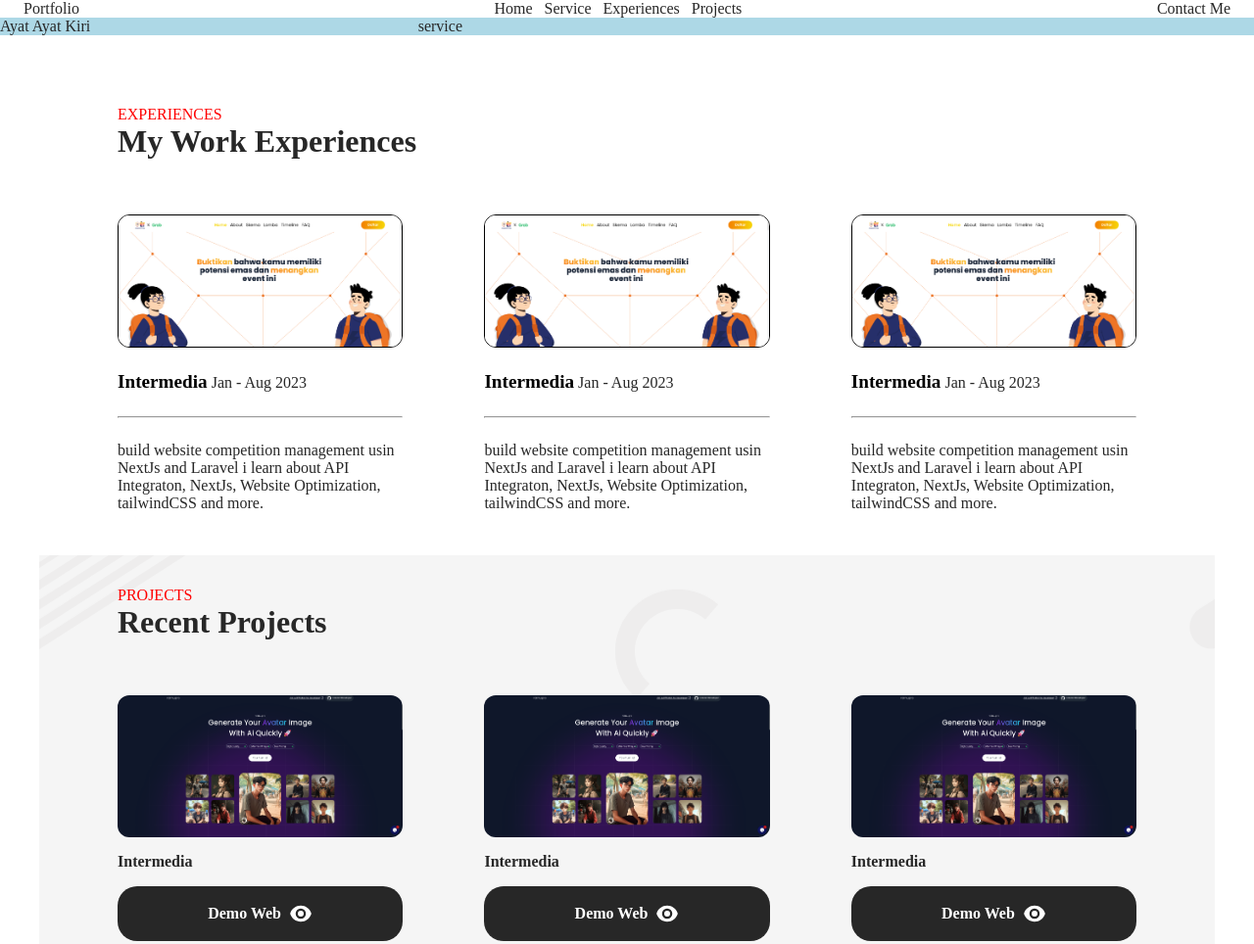
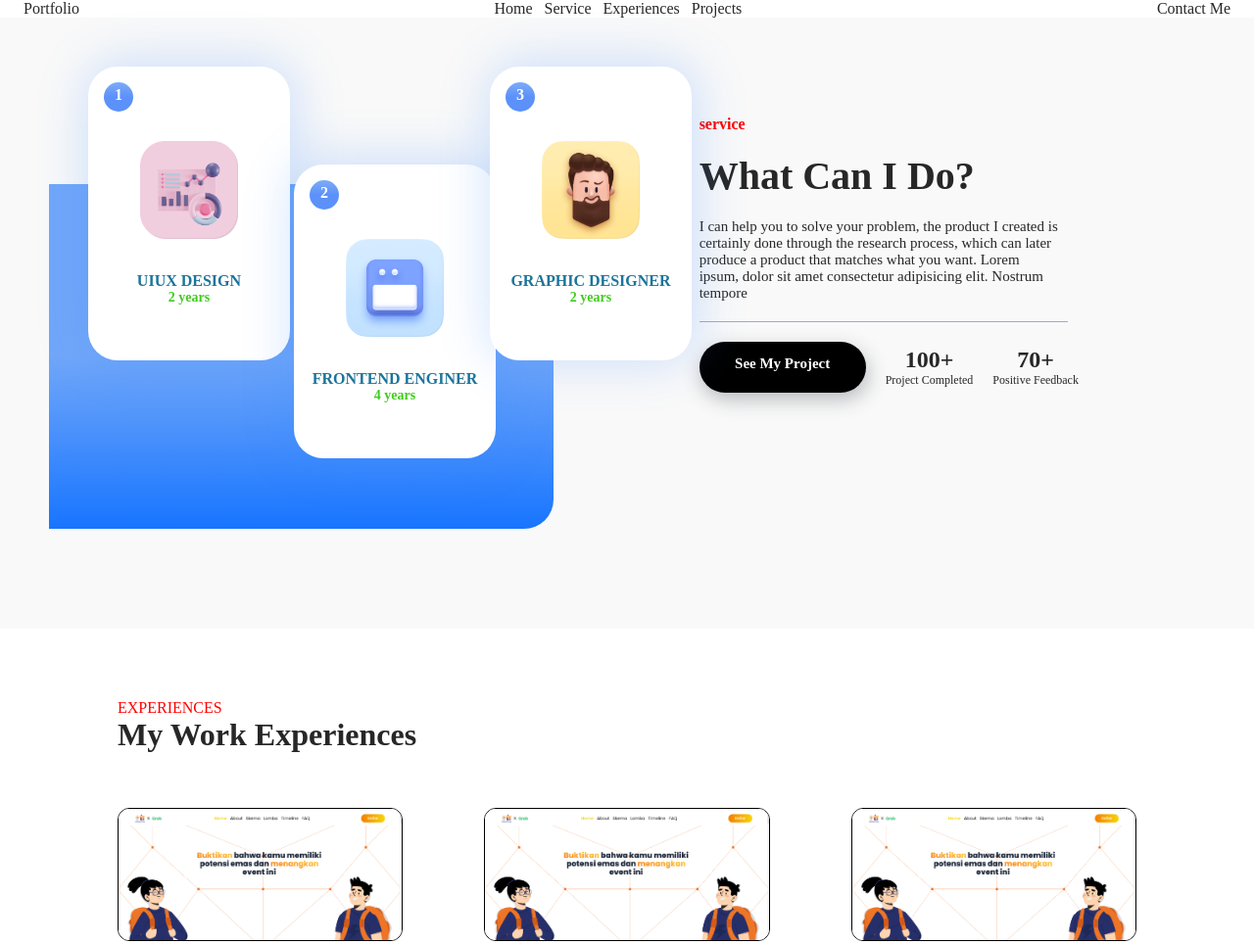
Before and after one commit to intermediaamikom/besmart-2024, a plain HTML site: page portfolio/index.html in a window 1280 px wide. Shown: the top 964 px of the page at 98% size. Drawn offline with Linux system fonts and the light colour scheme.

Commit message:
Adding Second Section

```diff
--- a/portfolio/index.css
+++ b/portfolio/index.css
@@ -4,6 +4,192 @@
     box-sizing: border-box;
     color:#272727;
 }
+
+/*
+   Start Bagian Bintang
+*/
+
+/* LEFT SECTION*/
+#second-section{
+    min-height: 78vh;
+    display: flex;
+    flex-direction: row;
+    background-color:#f9f9f9;
+    padding: 50px 50px 50px 50px;
+}
+
+#left-section{
+    position: relative;
+    width: 60%;
+}
+
+.blue-rectangle{
+    position: absolute;
+    margin-top: 120px;
+    background-image: linear-gradient(rgba(113, 167, 249, 1), rgba(113, 167, 249, 1), rgba(24, 117, 255, 1));
+    height: 44vh;
+    width:80%;
+    border-radius: 0 30px 30px 0;
+}
+
+#card-1{
+    left: 40px;
+    position: absolute;
+    background-color: white;
+    height: 300px;
+    width: 32%;
+    border-radius: 30px;
+    box-shadow: 2px -2px 51px 3px rgba(58, 137, 255, 0.24);
+    text-align: center;
+}
+
+#card-1 .round-number{
+    margin: 16px 0 0 16px;
+    padding-top: 4px;
+    background-image: linear-gradient(rgb(125, 172, 247), rgb(92, 145, 250), rgb(92, 145, 250));
+    height: 30px;
+    width: 30px;
+    border-radius: 20px;
+    text-align: center;
+    color: white;
+    font-weight: 600;
+}
+
+#card-2{
+    position: absolute;
+    left: 250px;
+    top: 100px;
+    background-color: white;
+    height: 300px;
+    width: 32%;
+    border-radius: 30px;
+    box-shadow: 2px -2px 51px 3px rgba(58, 137, 255, 0.24);
+    text-align: center;
+}
+
+#card-2 .round-number{
+    margin: 16px 0 0 16px;
+    padding-top: 4px;
+    background-image: linear-gradient(rgb(125, 172, 247), rgb(92, 145, 250), rgb(92, 145, 250));
+    height: 30px;
+    width: 30px;
+    border-radius: 20px;
+    text-align: center;
+    color: white;
+    font-weight: 600;
+}
+
+#card-3{
+    left: 450px;
+    position: absolute;
+    background-color: white;
+    height: 300px;
+    width: 32%;
+    border-radius: 30px;
+    box-shadow: 2px -2px 51px 3px rgba(58, 137, 255, 0.24);
+    text-align: center;
+}
+
+#card-3 .round-number{
+    margin: 16px 0 0 16px;
+    padding-top: 4px;
+    background-image: linear-gradient(rgb(125, 172, 247), rgb(92, 145, 250), rgb(92, 145, 250));
+    height: 30px;
+    width: 30px;
+    border-radius: 20px;
+    text-align: center;
+    align-items: center;
+    color: white;
+    font-weight: 600;
+}
+
+.card-image{
+    margin: auto;
+    margin-top: 30px;
+    height: 100px;
+    width: 100px;
+}
+
+.card-title-experience{
+    margin-top: 30px;
+    color: rgba(28, 116, 154, 1);
+    font-weight: 700;
+    font-size: 16px;
+}
+
+.card-title-years-experience{
+    color: rgba(64, 204, 29, 1);
+    font-weight: 600;
+    font-size: 14px;
+}
+
+/* RIGHT SECTION */
+#right-section{
+    display: flex;
+    flex-direction: column;
+    width: 50%;
+}
+
+.title-service{
+    padding: 50px 0 0 20px;
+    color: red;
+    font-weight: 600;
+}
+
+.what-can-i-do{
+    padding: 20px 0 0 20px;
+    font-weight: 600;
+    font-size: 40px;
+}
+
+.content{
+    padding: 20px 150px 0 20px;
+    font-size: 15px;
+}
+
+.divider{
+    margin: 20px 140px 0 20px;
+    height: 1px;
+    background-color: rgb(164, 168, 199);
+}
+
+.see-my-project-section{
+    margin: 20px 0 0 20px;
+    display: flex;
+    flex-direction: row;
+    gap: 20px;
+}
+
+.btn-see-my-project{
+    padding-top: 14px;
+    background-color: black;
+    height: 52px;
+    width: 170px;
+    text-align: center;
+    border-radius: 30px;
+    font-weight: 600;
+    font-size: 15px;
+    box-shadow: 2px 7px 20px rgba(38, 44, 52, 0.3);
+}
+
+.btn-see-my-project span{
+    color: white;
+}
+
+.number-and-title{
+    display: flex;
+    flex-direction: column;
+    align-items: center;
+    justify-content: center;
+}
+
+.number-and-title span{
+    font-weight: 400;
+    font-size: 12px;
+}
+/*
+    End Bagian Bintang
+*/
 
 #third-section {
     display: flex;
--- a/portfolio/index.html
+++ b/portfolio/index.html
@@ -3,6 +3,10 @@
   <head>
     <meta charset="UTF-8" />
     <meta name="viewport" content="width=device-width, initial-scale=1.0" />
+    <link
+      href="https://fonts.googleapis.com/css2?family=Poppins:wght@100;200;400;500;600;700;800&display=swap"
+      rel="stylesheet"
+    />
     <title>My Portfolio</title>
 
     <link rel="stylesheet" href="./index.css" />
@@ -24,17 +28,50 @@
     <!-- end bagian taufik -->
 
     <!-- bagian Bintang -->
-    <div id="second-section" style="display: flex; flex-direction: row">
-      <div style="background-color: lightblue; flex: 1">
-        <span>Ayat Ayat Kiri</span>
+    <div id="second-section">
+      <div id="left-section">
+        <div class="blue-rectangle"></div>
+        <div id="card-1">
+          <div class="round-number">1</div>
+          <img src = "images/uiux.png" class="card-image" alt="UIUX SVG"/>
+          <div class="card-title-experience">UIUX DESIGN</div>
+          <div class="card-title-years-experience">2 years</div>
+        </div>
+        <div id="card-2">
+          <div class="round-number">2</div>
+          <img src = "images/programming.png" class="card-image" alt="PROGRAMMING SVG"/>
+          <div class="card-title-experience">FRONTEND ENGINER</div>
+          <div class="card-title-years-experience">4 years</div>
+        </div>
+        <div id="card-3">
+          <div class="round-number">3</div>
+          <img src = "images/vector.png" class="card-image" alt="GRAPHIC SVG"/>
+          <div class="card-title-experience">GRAPHIC DESIGNER</div>
+          <div class="card-title-years-experience">2 years</div>
+        </div>
       </div>
 
-      <div style="background-color: lightblue; flex: 2">
-        <div
-          class="right-section"
-          style="display: flex; flex-direction: column"
-        >
-          <span>service</span>
+      <div id="right-section">
+        <span class="title-service">service</span>
+        <h1 class="what-can-i-do">What Can I Do?</h1>
+        <span class="content">I can help you to solve your problem,
+          the product I created is certainly done through the
+          research process, which can later produce a product that
+          matches what you want. Lorem ipsum, dolor sit amet consectetur
+           adipisicing elit. Nostrum tempore</span>
+        <div class="divider"></div>
+        <div class="see-my-project-section">
+          <a href="#" class="btn-see-my-project">
+            <span>See My Project</span>
+          </a>
+        <div class="number-and-title">
+          <h2>100+</h2>
+          <span>Project Completed</span>
+        </div>
+        <div class="number-and-title">
+          <h2>70+</h2>
+          <span>Positive Feedback</span>
+        </div>
         </div>
       </div>
     </div>
```
Also changed, not shown: portfolio/images/programming.png (added), portfolio/images/uiux.png (added), portfolio/images/vector.png (added).
